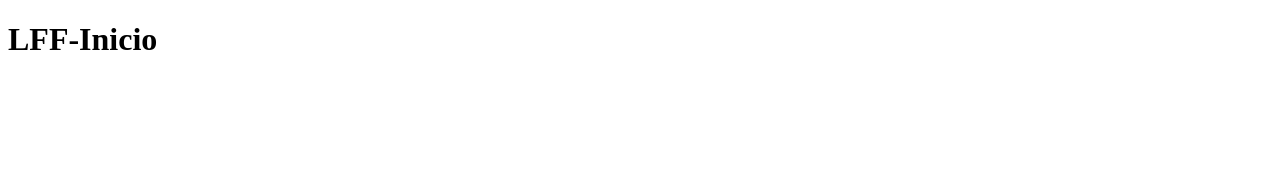
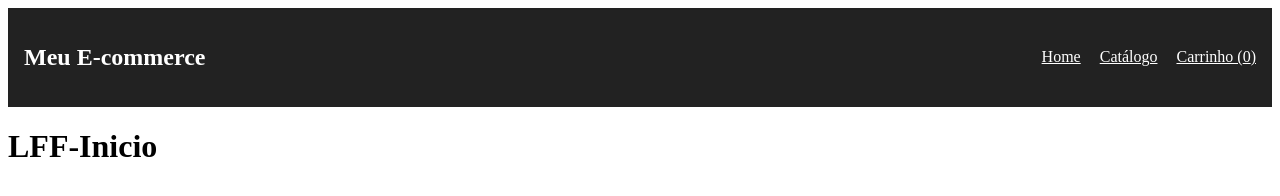
Before and after one commit to LucasFurioFranco/lucasfuriofranco.github.io, a plain HTML site: page index.html in a window 1280 px wide. Drawn offline with Linux system fonts and the light colour scheme.

Commit message:
1st Web Component 🥳

```diff
--- a/index.html
+++ b/index.html
@@ -4,8 +4,12 @@
     <meta charset="UTF-8">
     <meta name="viewport" content="width=device-width, initial-scale=1.0">
     <title>LFF-Inicio</title>
+
+    <script src="web_components.js" defer></script>
+
 </head>
 <body>
+    <header-component></header-component>
     <h1>LFF-Inicio</h1>
 </body>
 </html>
--- /dev/null
+++ b/web_components.js
@@ -0,0 +1,15 @@
+class HeaderComponent extends HTMLElement {
+  connectedCallback() {
+    this.innerHTML = `
+      <header style="background: #222; color: #fff; padding: 1rem; display: flex; justify-content: space-between; align-items: center;">
+        <h2>Meu E-commerce</h2>
+        <nav>
+          <a href="index.html" style="color:#fff; margin-right: 15px;">Home</a>
+          <a href="catalog.html" style="color:#fff; margin-right: 15px;">Catálogo</a>
+          <a href="cart.html" style="color:#fff;">Carrinho (<span id="cart-count">0</span>)</a>
+        </nav>
+      </header>
+    `;
+  }
+}
+customElements.define('header-component', HeaderComponent);
```
